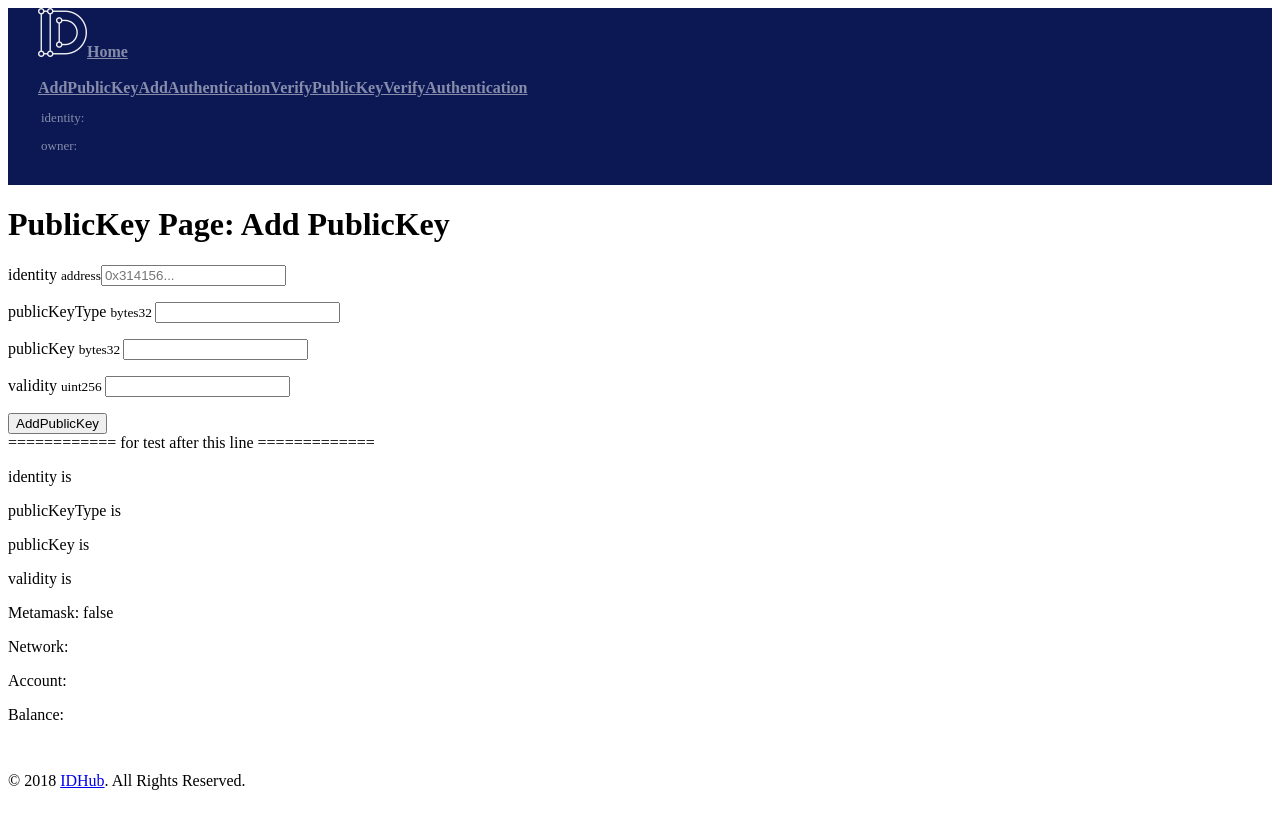
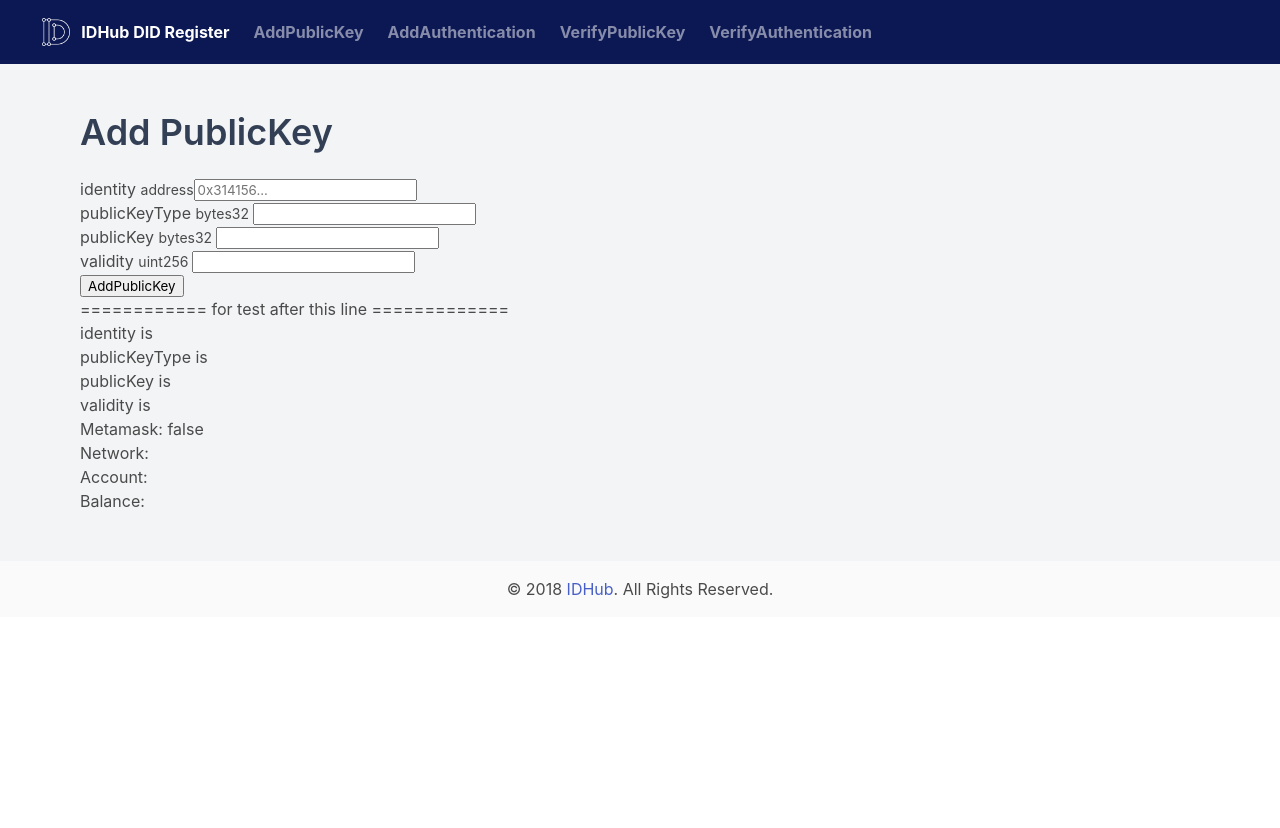
Before and after one commit to idhubnetwork/did-register, a Vue app: page /#/addpublickey in a window 1280 px wide. After the commit the page ends 800 px from the top, so only its background shows below. Built offline with nearby package versions, Linux system fonts and the light colour scheme.

Commit message:
update 20181105, add frontend css framework

```diff
--- a/src/App.vue
+++ b/src/App.vue
@@ -1,9 +1,13 @@
 <template>
-  <div id="app">
-    <NavBar></NavBar>
-    <router-view/>
-    <FooterBar></FooterBar>
-  </div>
+    <div id="app">
+        <NavBar></NavBar>
+        <section class="section">
+            <div class="container is-fluid">
+                <router-view/>
+            </div>
+        </section>
+        <FooterBar></FooterBar>
+    </div>
 </template>
 
 <script>
--- a/src/components/NavBar.vue
+++ b/src/components/NavBar.vue
@@ -1,19 +1,15 @@
 <template>
     <nav class="navbar is-transparent">
         <div class="navbar-brand">
-            <router-link class="navbar-item" to="/">
-                <img :src="logo" alt="">Home
+            <router-link class="navbar-item is-active" to="/">
+                <img :src="logo" alt=""> &nbsp;&nbsp; IDHub DID Register
             </router-link>
-
             <div class="navbar-burger burger" @click="isActiveToggle">
                 <span></span>
                 <span></span>
                 <span></span>
             </div>
         </div>
-
-        &nbsp;&nbsp;&nbsp;&nbsp;&nbsp;&nbsp;&nbsp;&nbsp;
-
         <div class="navbar-menu" :class="{ 'is-active': isActive }">
             <div class="navbar-start is-hoverable">
                 <router-link class="navbar-item" to="/addpublickey" @click.native="isActiveToggle" exact>AddPublicKey</router-link>
@@ -22,8 +18,7 @@
                 <router-link class="navbar-item" to="/verifyauthentication" @click.native="isActiveToggle" exact>VerifyAuthentication</router-link>
             </div>
         </div>
-
-        <div class="navbar-end">
+        <!-- <div class="navbar-end">
             <div class="navbar-item">
                 <p class="control">
                     <table>
@@ -42,12 +37,9 @@
                         </tbody>
                     </table>
                 </p>
-
-                &nbsp;&nbsp;
-
                 <button class="button is-rounded is-small" v-if="auth" @click="logout">logout</button>
             </div>
-        </div>
+        </div> -->
 
         <!-- <div class="navbar-end is-hoverable buttons has-addons">
             <button class="button is-rounded is-small" :disabled="isCurrent('zh_CN')" @click="set('zh_CN')">簡</button>
--- a/src/main.js
+++ b/src/main.js
@@ -1,5 +1,6 @@
 // The Vue build version to load with the `import` command
 // (runtime-only or standalone) has been set in webpack.base.conf with an alias.
+import 'bulma'
 import Vue from 'vue'
 import App from './App'
 import router from './router'
--- a/src/pages/AddAuthentication.vue
+++ b/src/pages/AddAuthentication.vue
@@ -107,7 +107,7 @@ export default {
           console.log('Err happens ' + err)
           this.pending = false
         } else {
-          let DIDAuthenticationChangedEvent = this.$store.state.contractInstance().DIDAuthenticationChanged(result => result.identity="0x7EbEE9a8A3530fd1e54017C39592A5a95af99d07")
+          let DIDAuthenticationChangedEvent = this.$store.state.contractInstance().DIDAuthenticationChanged(result => result.identity == "0x7EbEE9a8A3530fd1e54017C39592A5a95af99d07")
           console.log('no error happens. ')
           // var myResults = DIDAuthenticationChangedEvent.watch((err, result) => {
           //   if (err) {
--- a/src/pages/AddPublicKey.vue
+++ b/src/pages/AddPublicKey.vue
@@ -1,40 +1,27 @@
 <template>
-<span class="form-group">
 <div>
-      <h1>PublicKey Page: Add PublicKey</h1>
-    </div>
-    <!-- ngRepeat: input in contract.functions[contract.selectedFunc.index].inputs track by $index -->
-    <div>
-      <div>
+    <h1 class="title">Add PublicKey</h1>
     <div>
         <label> identity <small>address</small></label>
         <input placeholder="0x314156..." v-model="identity">
     </div>
-      </div>
-    </div>
-    <div>
     <div>
         <p>
           <label> publicKeyType <small class="ng-binding"> bytes32 </small> </label>
           <input type="text" placeholder="" v-model="publicKeyType">
         </p>
     </div>
-    </div>
-    <div>
     <div>
         <p>
           <label> publicKey <small> bytes32 </small> </label>
           <input type="text" placeholder="" v-model="publicKey">
         </p>
     </div>
-    </div>
-    <div>
     <div>
         <p>
           <label> validity <small> uint256 </small> </label>
           <input type="text" placeholder="" v-model="validity">
         </p>
-      </div>
     </div>
     <button type="button" name="button" @click="clickAddPublickKey">AddPublicKey</button>
     <div class="temp">
@@ -51,7 +38,7 @@
       <p>Balance: {{ web3.balance }}</p>
     </div>
 
-  </span>
+  </div>
 </template>
 
 <script>
@@ -80,9 +67,6 @@ export default {
     this.$store.dispatch('getContractInstance')
   },
   methods: {
-      sayHi: function () {
-        alert('Hi!')
-      },
     clickAddPublickKey () {
       console.log('AddPublicKey Button has been clicked')
       this.pending = true
@@ -96,7 +80,7 @@ export default {
           console.log('Err happens ' + err)
           this.pending = false
         } else {
-            let DIDPublicKeyChangedEvent = this.$store.state.contractInstance().DIDPublicKeyChanged(result => result.identity="0x7EbEE9a8A3530fd1e54017C39592A5a95af99d07")
+          let DIDPublicKeyChangedEvent = this.$store.state.contractInstance().DIDPublicKeyChanged(result => result.identity == "0x7EbEE9a8A3530fd1e54017C39592A5a95af99d07")
           console.log('no error happens. ')
           var myResults = DIDPublicKeyChangedEvent.watch((err, result) => {
             if (err) {
@@ -124,5 +108,9 @@ export default {
 }
 </script>
 
-<style>
+<style scoped>
+a.is-active {
+  border-bottom-color: #3273dc;
+  color: #3200dc;
+}
 </style>
```
Also changed, not shown: package.json (+9 -6 lines), 3 other files (tests, documents, lock files or other folders). Lines whose indentation alone changed are shown as unchanged.
